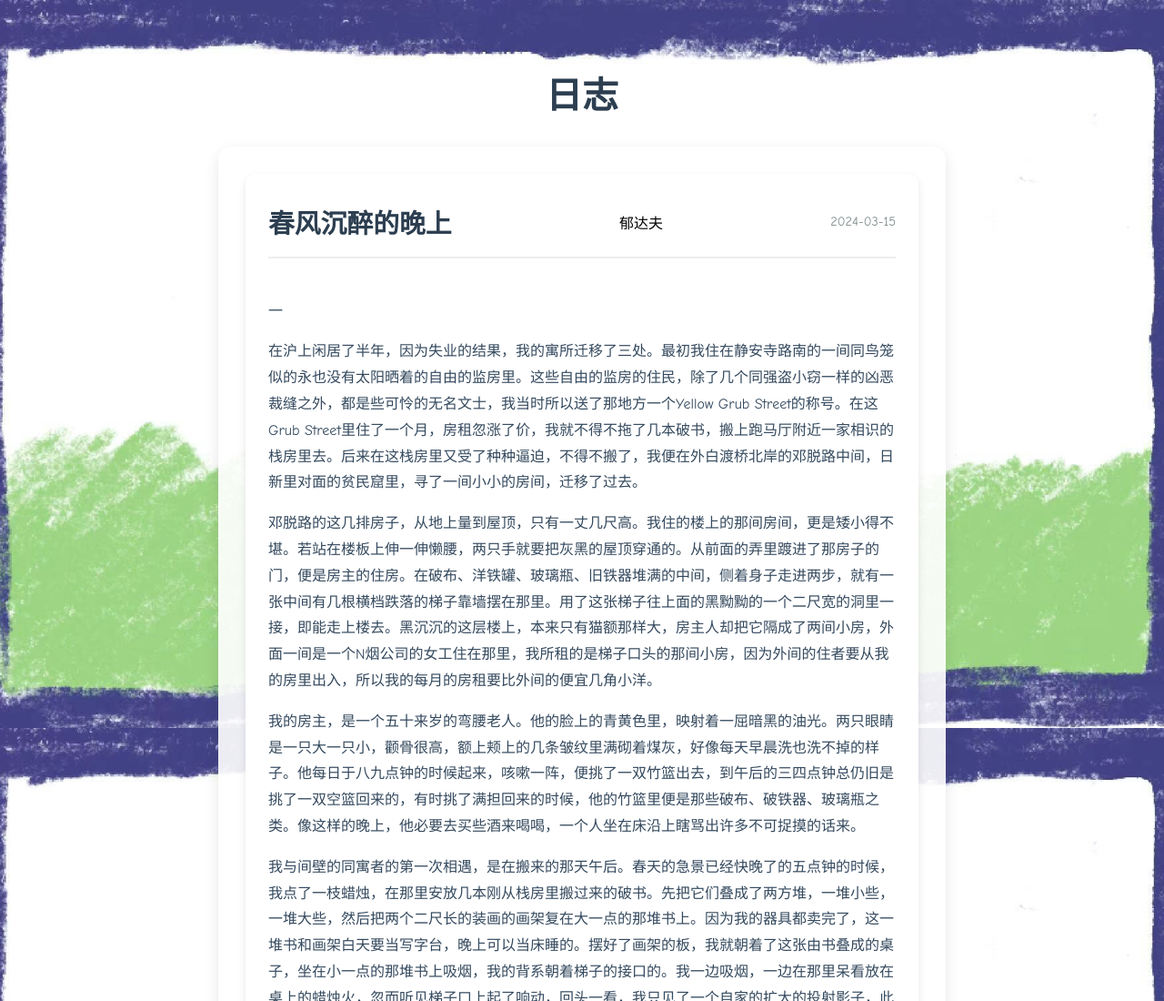
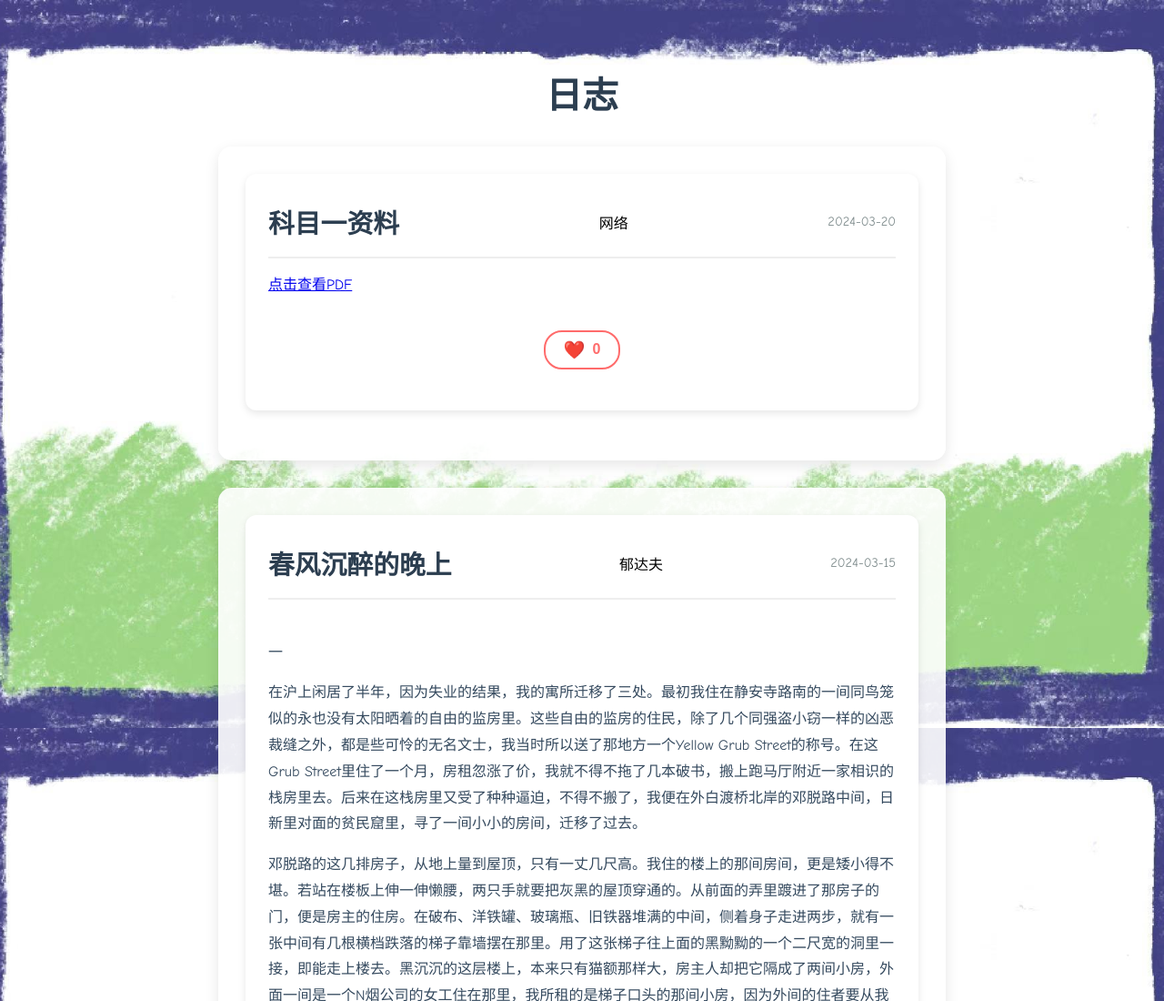
Before and after one commit to auah343/auah343.github.io, a plain HTML site: page page2.html in a window 1280 px wide. Shown: the top 1100 px of the page at 91% size. Drawn offline with Linux system fonts and the light colour scheme.

Commit message:
增加了科目一学习资料

```diff
--- a/page2.html
+++ b/page2.html
@@ -11,6 +11,27 @@
 <div class="container">
     <br>
     <h1>日志</h1>
+
+    <div class="article-container">
+
+        <article class="article-card" data-id="2">
+            <div class="article-header">
+                <h2>科目一资料</h2>
+                <p class="writer">网络</p>
+                <span class="article-date">2024-03-20</span>
+            </div>
+            <div class="article-body">
+                <a href="articles/Car1.pdf">点击查看PDF</a>
+            </div>
+            <div class="article-footer">
+                <button class="like-btn">
+                    <span class="like-icon">❤️</span>
+                    <span class="like-count">0</span>
+                </button>
+            </div>
+        </article>
+
+    </div>
 
     <div class="article-container">
         <article class="article-card" data-id="1">
```
